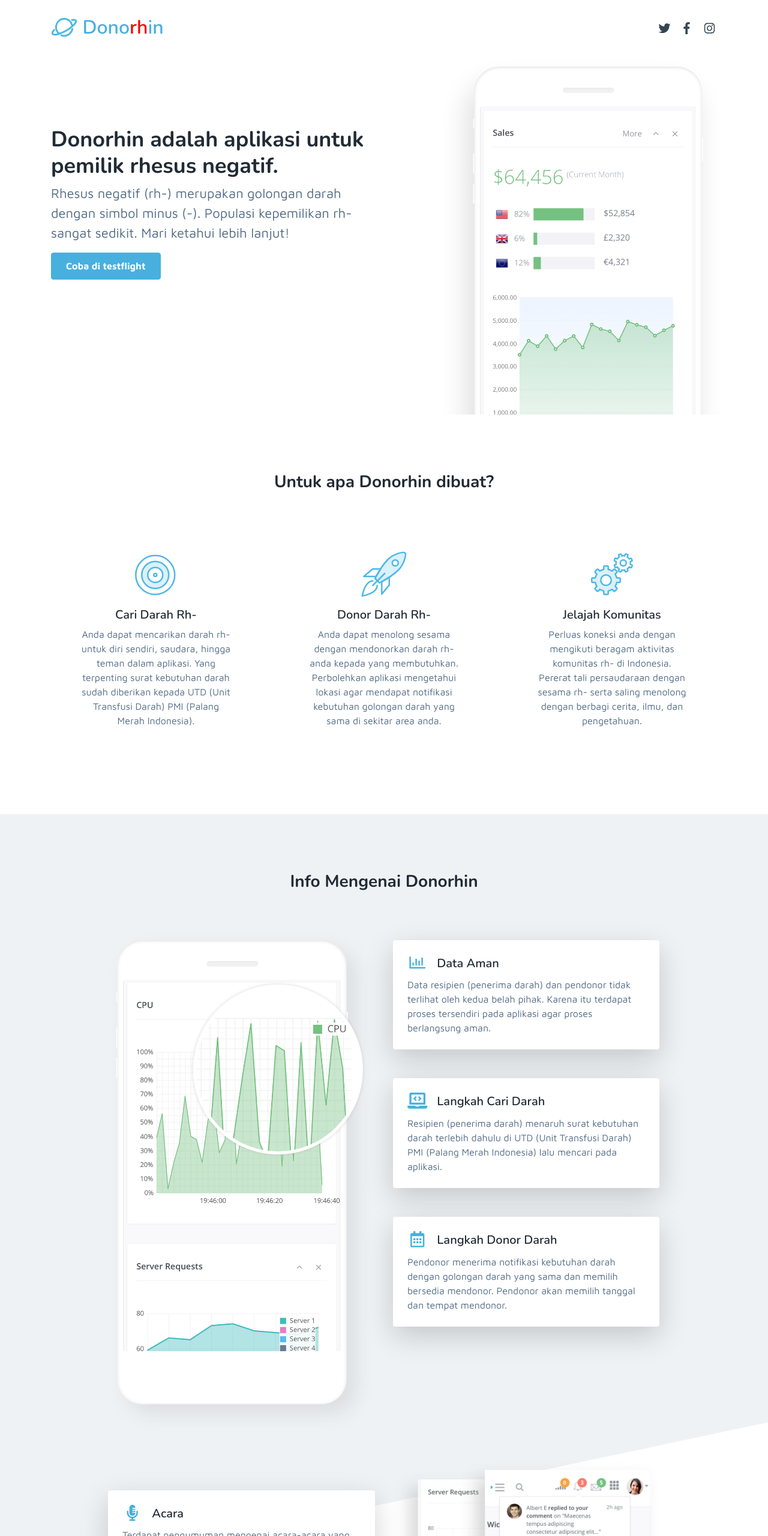
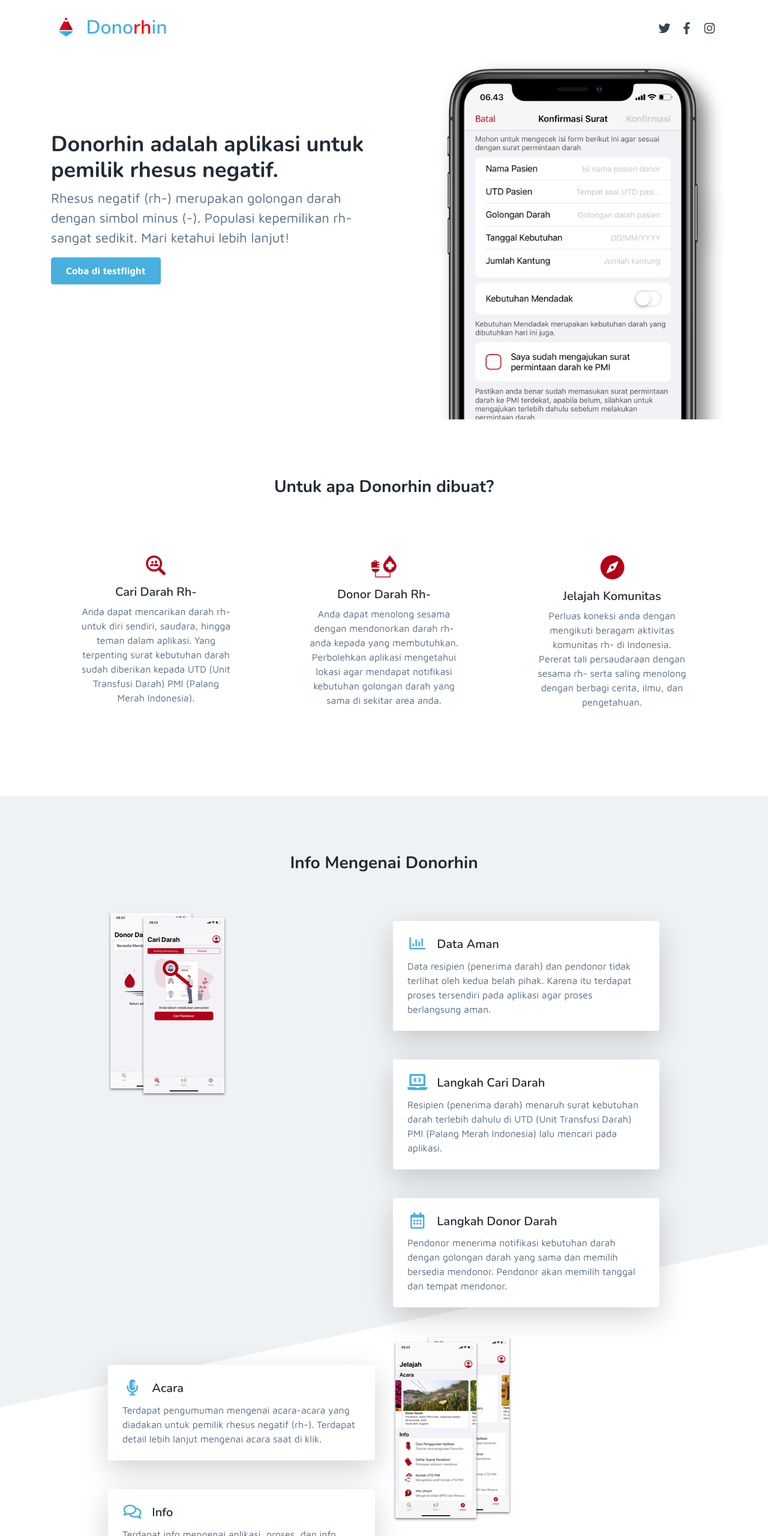
Before and after one commit to idris11/landing-page-donorhin, a plain HTML site: page index.html in a window 1280 px wide. Shown: the top 2560 px of the page at 60% size. Drawn offline with nearby package versions, Linux system fonts and the light colour scheme.

Commit message:
change donorhin assets

```diff
--- a/index.html
+++ b/index.html
@@ -32,7 +32,7 @@
         <div class="branding">
             <div class="container position-relative">
 				<nav class="navbar navbar-expand-lg" >
-                    <h1 class="site-logo"><a class="navbar-brand" href="/"><img class="logo-icon" src="assets/images/logo-icon.svg" alt="logo"> <span class="logo-text">Dono<span style="color: red;">rh</span>in</span></a></h1>
+                    <h1 class="site-logo"><a class="navbar-brand" href="#"><img class="logo-icon" src="assets/images/logo.png" alt="logo" style="width: 50px;height: 50px;"> <span class="logo-text">Dono<span style="color: red;">rh</span>in</span></a></h1>
 				</nav>
 
 				<!-- // Free Version ONLY -->
@@ -115,21 +115,21 @@
 		    <div class="row">
 		        <div class="item col-12 col-lg-4">
 				    <div class="item-inner text-center p-3 p-lg-5">
-					    <img class="mb-3" src="assets/images/icon-target.svg" alt="" />
+					    <img class="mb-3" src="assets/images/cariDarah.png"/>
 					    <h5>Cari Darah Rh-</h5>
 					    <div>Anda dapat mencarikan darah rh- untuk diri sendiri, saudara, hingga teman dalam aplikasi. Yang terpenting surat kebutuhan darah sudah diberikan kepada UTD (Unit Transfusi Darah) PMI (Palang Merah Indonesia).</div>
 				    </div><!--//item-inner-->
 			    </div><!--//item-->
 			    <div class="item col-12 col-lg-4">
 				    <div class="item-inner text-center p-3 p-lg-5">
-					    <img class="mb-3" src="assets/images/icon-rocket.svg" alt="" />
+					    <img class="mb-3" src="assets/images/donorDarah.png" alt="" />
 					    <h5>Donor Darah Rh-</h5>
 					    <div>Anda dapat menolong sesama dengan mendonorkan darah rh- anda kepada yang membutuhkan. Perbolehkan aplikasi mengetahui lokasi agar mendapat notifikasi kebutuhan golongan darah yang sama di sekitar area anda.</div>
 				    </div><!--//item-inner-->
 			    </div><!--//item-->
 			    <div class="item col-12 col-lg-4">
 				    <div class="item-inner text-center p-3 p-lg-5">
-					    <img class="mb-3" src="assets/images/icon-cogs.svg" alt="" />
+					    <img class="mb-3" src="assets/images/jelajahKomunitas.png" alt="" />
 					    <h5>Jelajah Komunitas</h5>
 					    <div>Perluas koneksi anda dengan mengikuti beragam aktivitas komunitas rh- di Indonesia. Pererat tali persaudaraan dengan sesama rh- serta saling menolong dengan berbagi cerita, ilmu, dan pengetahuan.</div>
 				    </div><!--//item-inner-->
@@ -148,7 +148,7 @@
 		    <div class="row pt-5 mb-5">
 
 			    <div class="col-12 col-md-6 col-xl-5 offset-xl-1 d-none d-md-block">
-				    <img class="product-figure product-figure-1 img-fluid" src="assets/images/product-figure-1.png" alt="" />
+				    <img class="product-figure product-figure-1 img-fluid" src="assets/images/dataAman.png" alt="" />
 			    </div>
 
 		        <div class="col-12 col-md-6 col-xl-5 pr-xl-3 pt-md-3">
@@ -179,7 +179,7 @@
 
 		    <div class="row">
 			    <div class="col-12 col-md-6 col-xl-5 order-md-2 pr-xl-3 d-none d-md-block">
-				    <img class="product-figure product-figure-2 img-fluid" src="assets/images/product-figure-2.png" alt="" />
+				    <img class="product-figure product-figure-2 img-fluid" src="assets/images/acara.png" alt="" />
 			    </div>
 			    <div class="col-12 col-md-6 col-xl-5 order-md-1 offset-xl-1 pt-xl-5">
 				    <div class="card rounded border-0 shadow-lg  mb-5">
```
Also changed, not shown: assets/css/theme.css, assets/images/acara.png (added), assets/images/cariDarah.png (added), assets/images/dataAman.png (added), assets/images/donorDarah.png (added), assets/images/donorhinBezel.png (added), assets/images/jelajahKomunitas.png (added), assets/images/logo.png (added).
